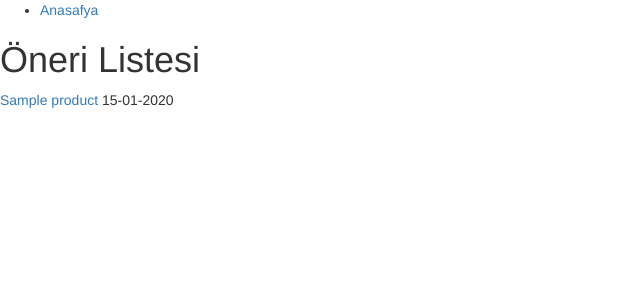
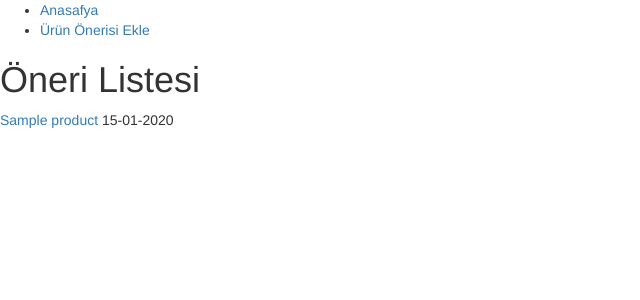
Before and after one commit to lyk2017-python/Oneriyorum, a Django app: page / in a window 1280 px wide. Shown: the top 300 px of the page, without its empty margins (0-640 px from the left). Run offline with Django 3.2, Linux system fonts and the light colour scheme; tables that the repository leaves empty hold one stand-in row (values such as "Sample post"); some libraries are stand-ins or nearby versions.

Commit message:
urun ekleme linki eklendi

```diff
--- a/oneri/urun/templates/urun/base.html
+++ b/oneri/urun/templates/urun/base.html
@@ -20,6 +20,7 @@
         {% block sidebar %}
         <ul>
             <li><a href="/">Anasafya</a></li>
+            <li><a href="/product/add/">Ürün Önerisi Ekle</a></li>
         </ul>
         {% endblock %}
     </div>
```
Also changed, not shown: oneri/urun/migrations/0004_merge_20170728_0721.py (added).
